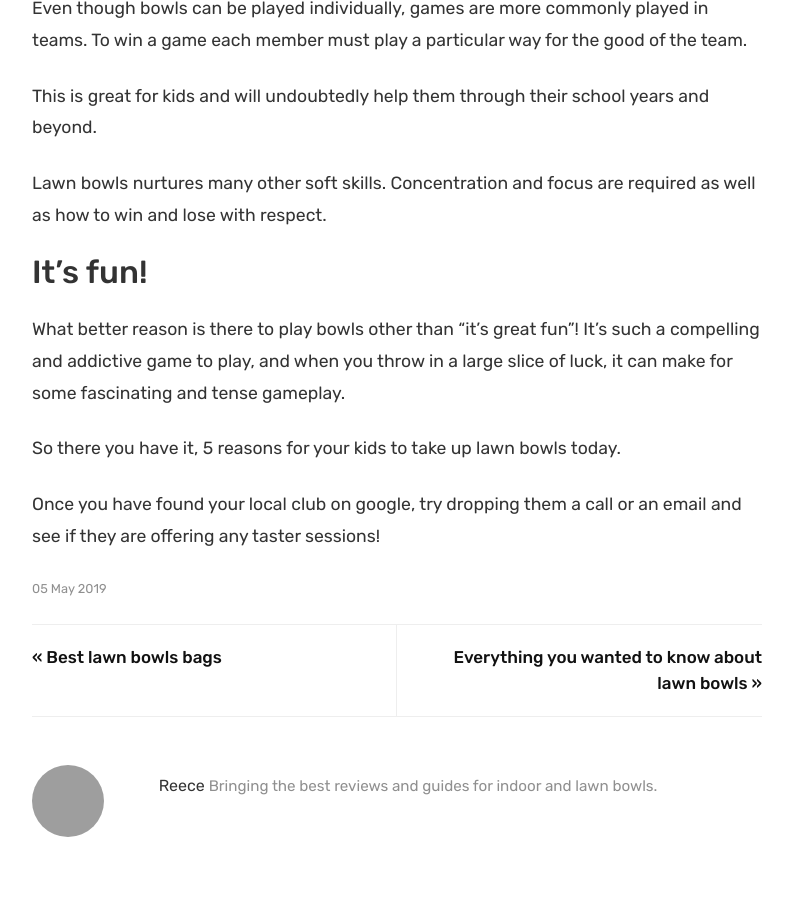
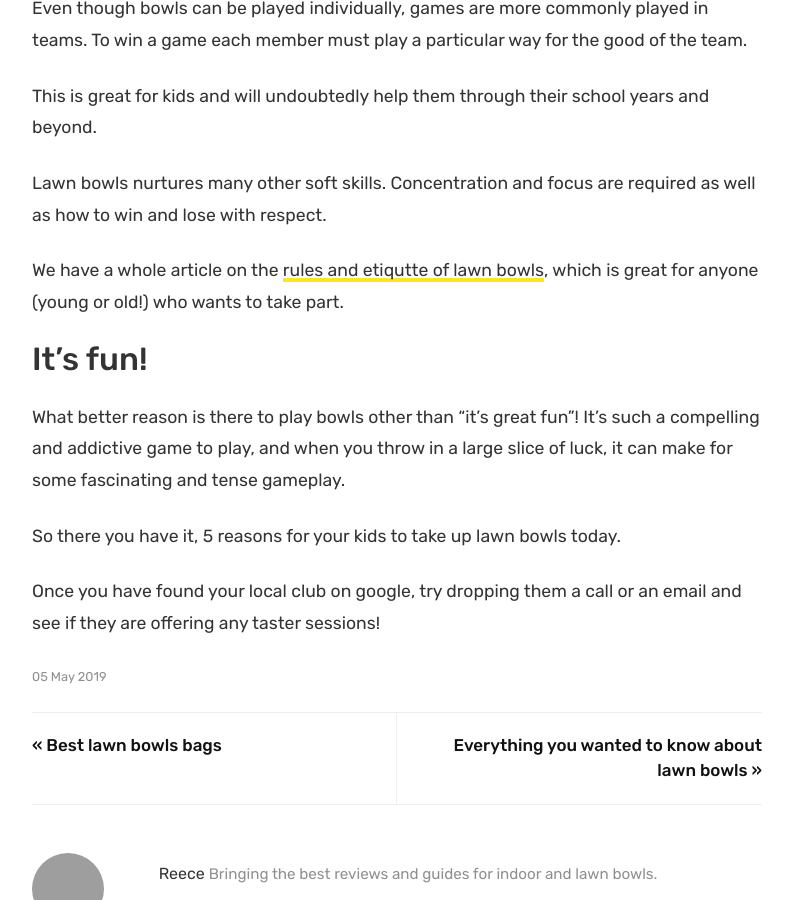
Before and after one commit to krussll/etsysimplicity, a Jekyll site: the page built from _posts/2019-05-05-why-lawn-bowls-is-great-for-kids.md, in a window 1280 px wide and 900 px high, scrolled down 1951 px. Shown: the whole window, without its empty margins (53-846 px from the left). Built offline with Jekyll 4.4.1, drawn with Linux system fonts in a browser that asks for light colours; nearby versions of some CDN libraries; grey boxes are pictures that could not be loaded.

Commit message:
Update 2019-05-05-why-lawn-bowls-is-great-for-kids.md

```diff
--- a/_posts/2019-05-05-why-lawn-bowls-is-great-for-kids.md
+++ b/_posts/2019-05-05-why-lawn-bowls-is-great-for-kids.md
@@ -43,6 +43,8 @@ This is great for kids and will undoubtedly help them through their school years
 
 Lawn bowls nurtures many other soft skills. Concentration and focus are required as well as how to win and lose with respect.
 
+We have a whole article on the <a href="https://www.jackhighbowls.com/help/lawn-bowls-rules-and-etiquette">rules and etiqutte of lawn bowls</a>, which is great for anyone (young or old!) who wants to take part.
+
 ## It's fun!
 
 What better reason is there to play bowls other than “it's great fun”! It's such a compelling and addictive game to play, and when you throw in a large slice of luck, it can make for some fascinating and tense gameplay.
```
